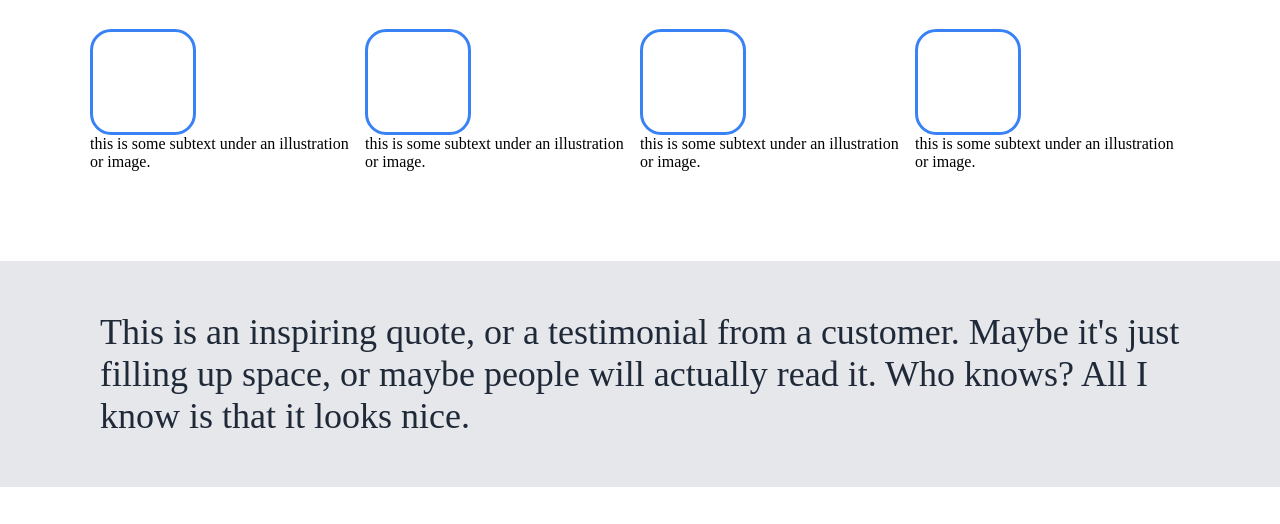
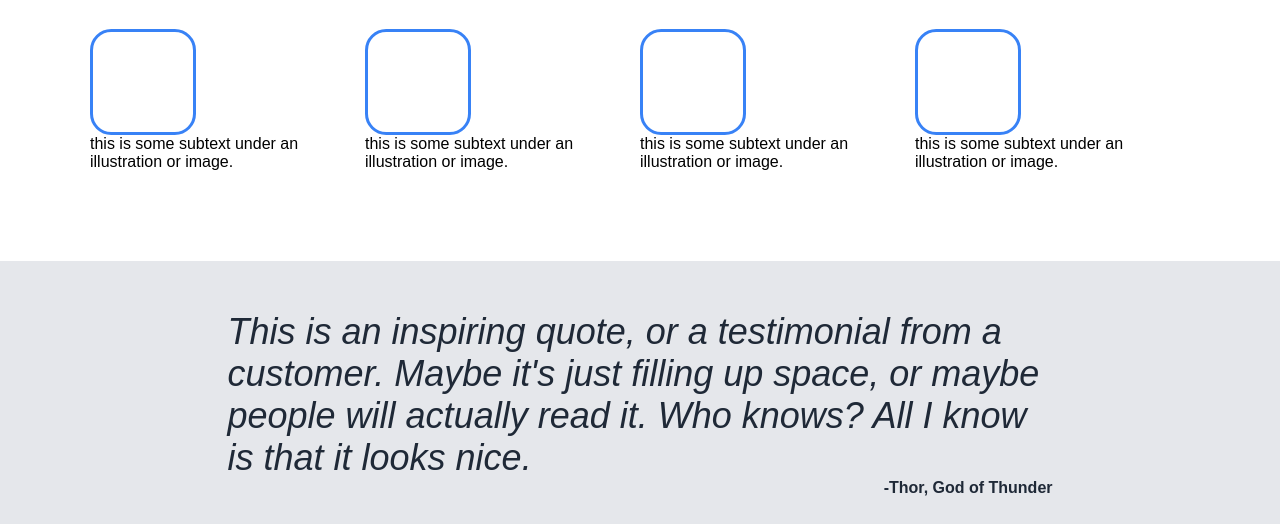
Before and after one commit to cesare-garcia/Odin-Landing-Page, a plain HTML site: page index.html in a window 1280 px wide. Shown: the part 395-919 px from the top of the page. Drawn offline with Linux system fonts and the light colour scheme.

Commit message:
restructure info-3 container and add proper CSS styling

```diff
--- a/index.html
+++ b/index.html
@@ -51,9 +51,12 @@
             </div>
         </div>
         <div class="info-3">
-            <div class="inspiring-quote">
-                This is an inspiring quote, or a testimonial from a customer. Maybe it's just filling up space,
-                 or maybe people will actually read it. Who knows? All I know is that it looks nice.
+            <div class="internal-info3">
+                <div class="inspiring-quote">
+                    This is an inspiring quote, or a testimonial from a customer. Maybe it's just filling up space,
+                    or maybe people will actually read it. Who knows? All I know is that it looks nice.
+                </div>
+                <div class="quote-author">-Thor, God of Thunder</div>
             </div>
         </div>
         <div class="info-4">
--- a/style.css
+++ b/style.css
@@ -2,6 +2,7 @@
 body {
     margin: 0;
     height: 100vh;
+    font-family: sans-serif;
 }
 
 .body-container {
@@ -94,13 +95,24 @@ ul {
     display: flex;
     justify-content: center;
     align-items: center;
+}
 
+.internal-info3 {
+    display: flex;
+    flex-direction: column;
 }
 
 .inspiring-quote {
     font-size: 36px;
+    width: 825px;
     color: #1f2937;
-    font-style: light italic;
+    font-style: italic;
+}
+
+.quote-author {
+    align-self: flex-end;
+    color: #1f2937;
+    font-weight: bold;
 }
 
 .info-4 {
```
